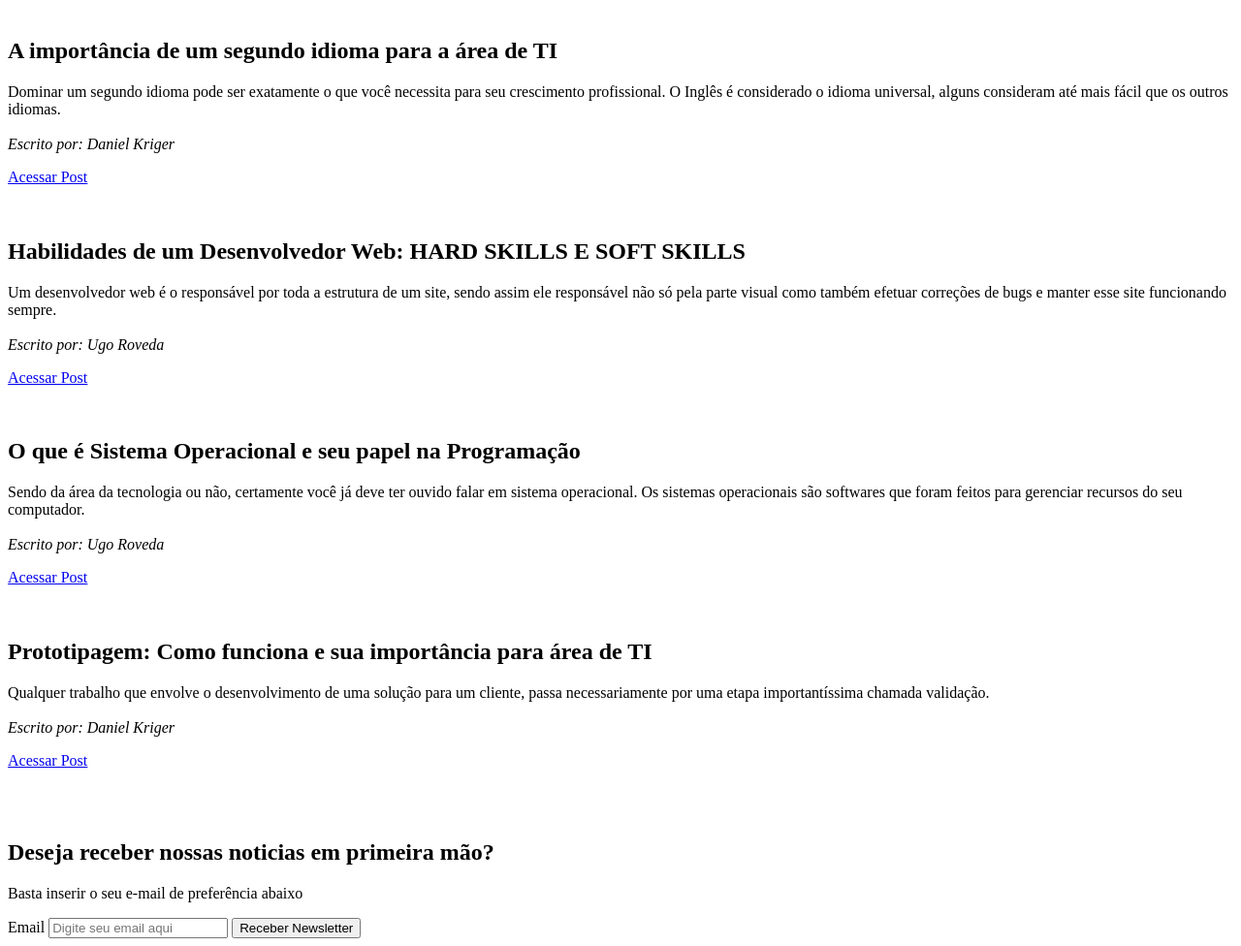
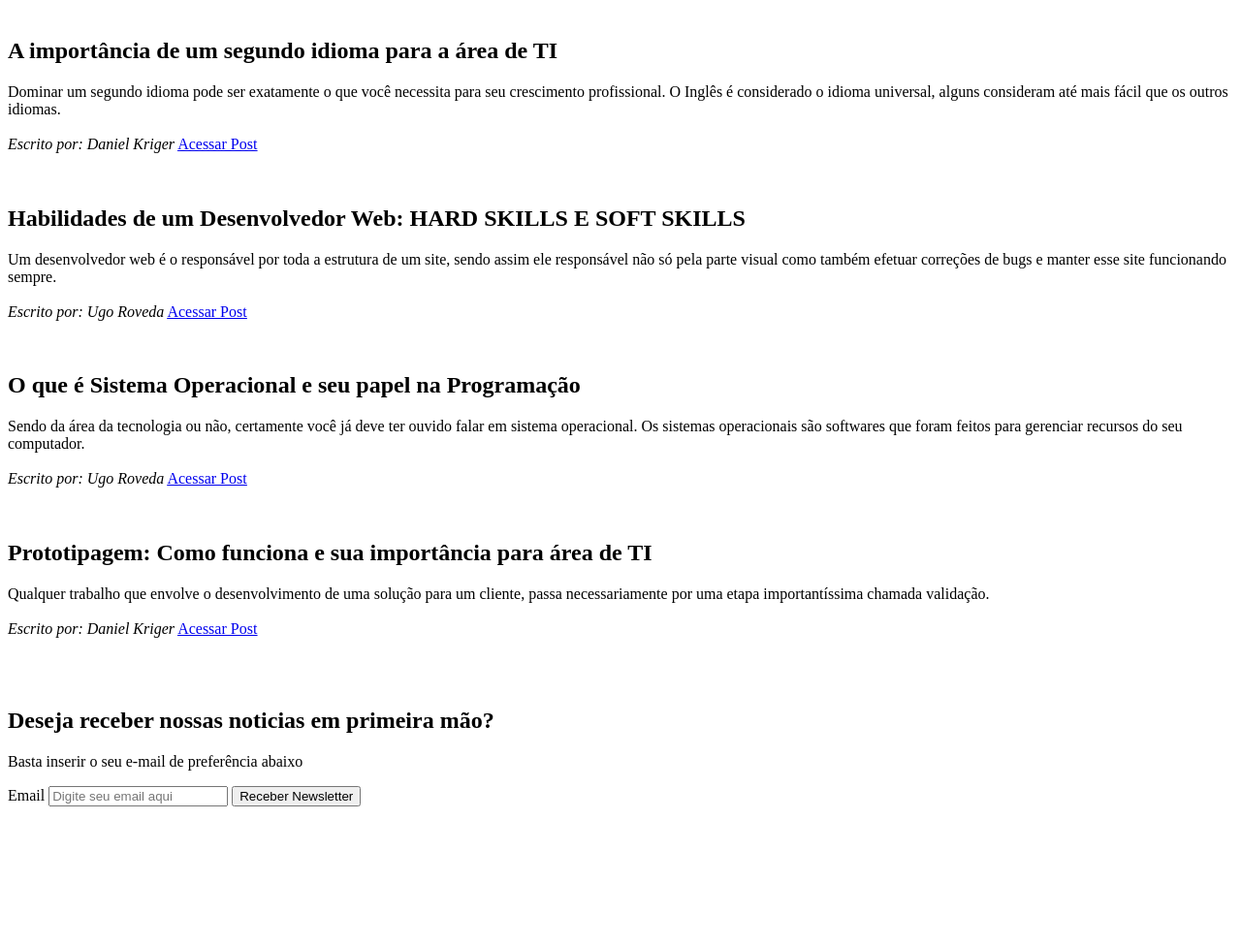
Before and after one commit to Kenzie-Academy-Brasil-Developers/m1_sprint1_entrega_blog-Alonsogio, a plain HTML site: page index.html in a window 1280 px wide. Shown: the part 79-1055 px from the top of the page at 97% size. After the commit the page ends 919 px from the top, so only its background shows below. Drawn offline with Linux system fonts and the light colour scheme.

Commit message:
Update index.html

```diff
--- a/index.html
+++ b/index.html
@@ -1,3 +1,4 @@
+
 <!DOCTYPE html>
 <html lang="pt-BR">
 <head>
@@ -10,19 +11,18 @@
                 <!-- Ícone -->
      <link rel="icon" href="https://avatars.githubusercontent.com/u/56847172?s=200&v=4"/>
 
+     <header>
+        <h1>Blog Da Kenzie</h1>
+    </header>
+
 </head>
 <body>
-    <header>
-          <h1>Blog Da Kenzie</h1>
-
-        </header>
     <main>
         <article>
           <section>
               <!-- Primeiro Post -->
               <br><h2>A importância de um segundo idioma para a área de TI</h2>
           </section>
-        </article>
 
         <section>
          <p>
@@ -30,11 +30,10 @@
 
           <br><br> <em>Escrito por: Daniel Kriger</em>
 
-          <nav>
           <a href="https://kenzie.com.br/blog/segundo-idioma/" target="_blank" rel="noopener noreferrer"> <title="Acessar Post"><u>Acessar Post</u></a>
-         </nav>
          </p>
     </section>
+   </article>
 
           <article>
             <section>
@@ -43,7 +42,6 @@
             Habilidades de um Desenvolvedor Web: HARD SKILLS E SOFT SKILLS
            </h2>
         </section>
-     </article>
 
        <section>
         <p>
@@ -51,67 +49,61 @@
 
             <br><br> <em>Escrito por: Ugo Roveda</em>
 
-        <nav>
             <a href="https://kenzie.com.br/blog/habilidades-de-um-desenvolvedor/" target="_blank" rel="noopener noreferrer"> <title="Acessar Post"><u>Acessar Post</u></a>
-       </nav>
          </p>
          </section>
+        </article>
 
     <article>
         <section>
                 <!-- Post 3 -->
                 <br><h2>O que é Sistema Operacional e seu papel na Programação</h2>
         </section>
-          </article>
 
-        <section>
          <section>
             <p>
              Sendo da área da tecnologia ou não, certamente você já deve ter ouvido falar em sistema operacional. Os sistemas operacionais são softwares que foram feitos para gerenciar recursos do seu computador.
 
             <br><br> <em>Escrito por: Ugo Roveda</em>
 
-                 <nav>
         <a href="https://kenzie.com.br/blog/sistema-operacional/" target="_blank" rel="noopener noreferrer"> <title="Acessar Post"><u>Acessar Post</u></a>
-                 </nav>
     </p>
     </section>
+    </article>
 
     <article>
      <section>
              <!-- Post 4 -->
         <br><h2>Prototipagem: Como funciona e sua importância para área de TI</h2>
-                    </section>
-                  </article>
 
-                <section>
-                    <section>
         <p>
             Qualquer trabalho que envolve o desenvolvimento de uma solução para um cliente, passa necessariamente por uma etapa importantíssima chamada validação.
 
             <br><br> <em>Escrito por: Daniel Kriger</em>
 
-                         <nav>
             <a href="https://kenzie.com.br/blog/prototipagem/" target="_blank" rel="noopener noreferrer"> <title="Acessar Post"><u>Acessar Post</u></a>
-                         </nav>
         </p>
+    </article>
         </section>
         </main>
 
-    <br><br><article><h2>Deseja receber nossas noticias em primeira mão?</h2>
-    </article>
+   <footer>
+
+    <br><br><h2>Deseja receber nossas noticias em primeira mão?</h2>
 
          <p>
              <!-- Título Formulario -->
             Basta inserir o seu e-mail de preferência abaixo
         </p>
+
     <form>
              <!-- Formulário -->
     <label for="Email">Email</label>
-      <input type="text" id="Email" name="Email" placeholder="Digite seu email aqui" required="true">
+      <input type="text" id="Email" name="Email" placeholder="Digite seu email aqui" required>
 
 <button type="submit">Receber Newsletter</button>
 
     </form>
+</footer>
 </body>
 </html>
```
Lines whose indentation alone changed are shown as unchanged.
